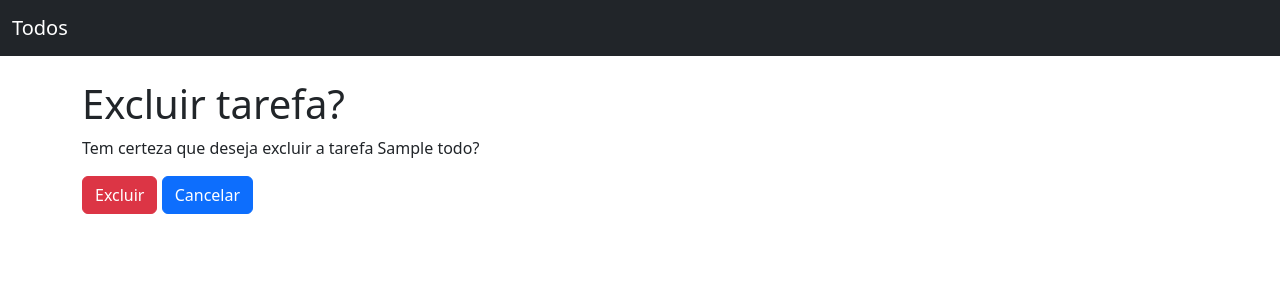
After one commit to Raul-Albuquerque/first_app_django, a Django app: page /delete/1 in a window 1280 px wide. The commit adds this page. Shown: the top 300 px of the page. Run offline with Django 5.2, Linux system fonts and the light colour scheme; tables that the repository leaves empty hold one stand-in row (values such as "Sample post").

Commit message:
feat: CRUD complete

```diff
--- a/setup/urls.py
+++ b/setup/urls.py
@@ -1,11 +1,19 @@
 from django.contrib import admin
 from django.urls import path
 
-from todos.views import TodoListView, TodoCreateView, TodoUpdateView
+from todos.views import (
+    TodoListView,
+    TodoCreateView,
+    TodoUpdateView,
+    TodoDeleteView,
+    TodoCompleteView,
+)
 
 urlpatterns = [
     path("admin/", admin.site.urls),
     path("", TodoListView.as_view(), name="todo_list"),
     path("create", TodoCreateView.as_view(), name="todo_create"),
     path("update/<int:pk>", TodoUpdateView.as_view(), name="todo_update"),
+    path("delete/<int:pk>", TodoDeleteView.as_view(), name="todo_delete"),
+    path("complete/<int:pk>", TodoCompleteView.as_view(), name="todo_complete"),
 ]
--- /dev/null
+++ b/todos/templates/todos/todo_confirm_delete.html
@@ -0,0 +1,18 @@
+{% extends "base.html" %}
+
+{% block page_title %}
+  Excluir Tarefa
+{% endblock page_title %}
+
+{% block content %}
+  <h1>Excluir tarefa?</h1>
+
+  <p>Tem certeza que deseja excluir a tarefa {{ todo.title }}?</p>
+
+  <form method="post">
+    {% csrf_token %}
+
+    <button type="submit" class="btn btn-danger">Excluir</button>
+    <a href={% url "todo_list"  %} class="btn btn-primary">Cancelar</a>
+  </form>
+{% endblock content %}
--- a/todos/templates/todos/todo_list.html
+++ b/todos/templates/todos/todo_list.html
@@ -28,9 +28,9 @@
             <td>{{ todo.deadline }}</td>
             <td>{{ todo.finished_at|default:"-" }}</td>
             <td>
-              <a href="#" class="btn btn-primary btn-sm">Concluir</a>
+              <a href={% url "todo_complete" pk=todo.pk %} class="btn btn-primary btn-sm">Concluir</a>
               <a href={% url 'todo_update' pk=todo.pk %} class="btn btn-secondary btn-sm">Editar</a>
-              <a href="#" class="btn btn-danger btn-sm">Excluir</a>
+              <a href={% url 'todo_delete' pk=todo.pk %} class="btn btn-danger btn-sm">Excluir</a>
             </td>
           </tr>
         {% endfor %}
--- a/todos/views.py
+++ b/todos/views.py
@@ -1,5 +1,8 @@
-from django.views.generic import ListView, CreateView, UpdateView
+from datetime import date
+
+from django.views.generic import ListView, CreateView, UpdateView, DeleteView, View
 from django.urls import reverse_lazy
+from django.shortcuts import get_object_or_404, redirect
 
 from .models import Todo
 
@@ -19,3 +22,16 @@ class TodoUpdateView(UpdateView):
     model = Todo
     fields = ["title", "deadline"]
     success_url = reverse_lazy("todo_list")
+
+
+class TodoDeleteView(DeleteView):
+    model = Todo
+    success_url = reverse_lazy("todo_list")
+
+
+class TodoCompleteView(View):
+    def get(self, request, pk):
+        todo = get_object_or_404(Todo, pk=pk)
+        todo.finished_at = date.today()
+        todo.save()
+        return redirect("todo_list")
```
